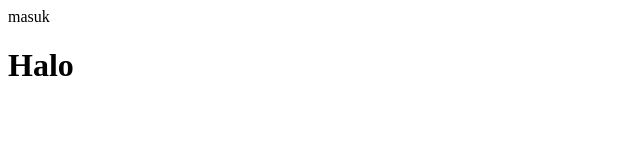
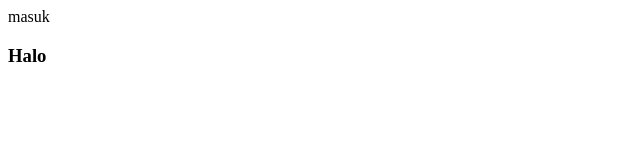
Before and after one commit to panji-sn/hello-kampus-merdeka, a plain HTML site: page index.html in a window 1280 px wide. Shown: the whole page, without its empty margins (0-640 px from the left). Drawn offline with Linux system fonts and the light colour scheme.

Commit message:
update h3

```diff
--- a/index.html
+++ b/index.html
@@ -10,6 +10,6 @@
     <div id="title">
         masuk
     </div>
-    <h1>Halo</h1>
+    <h3>Halo</h3>
 </body>
 </html>
```
